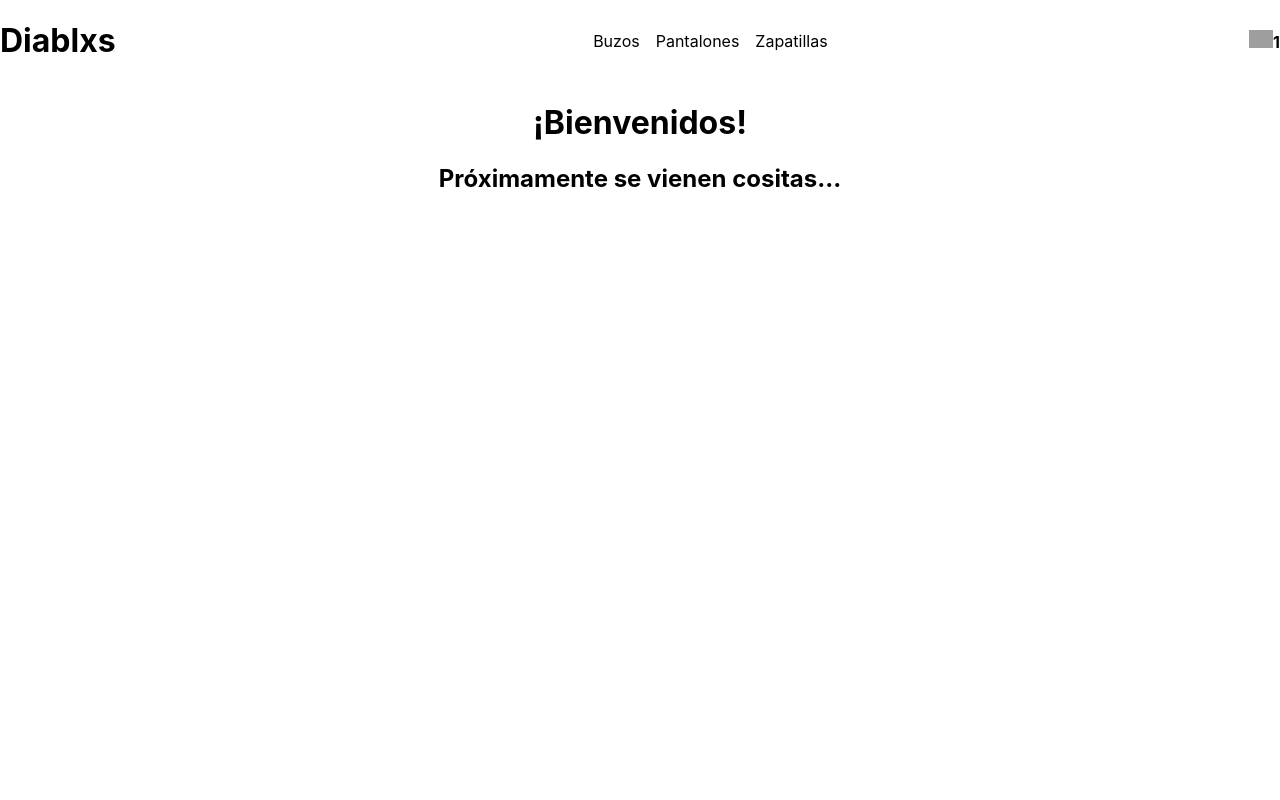
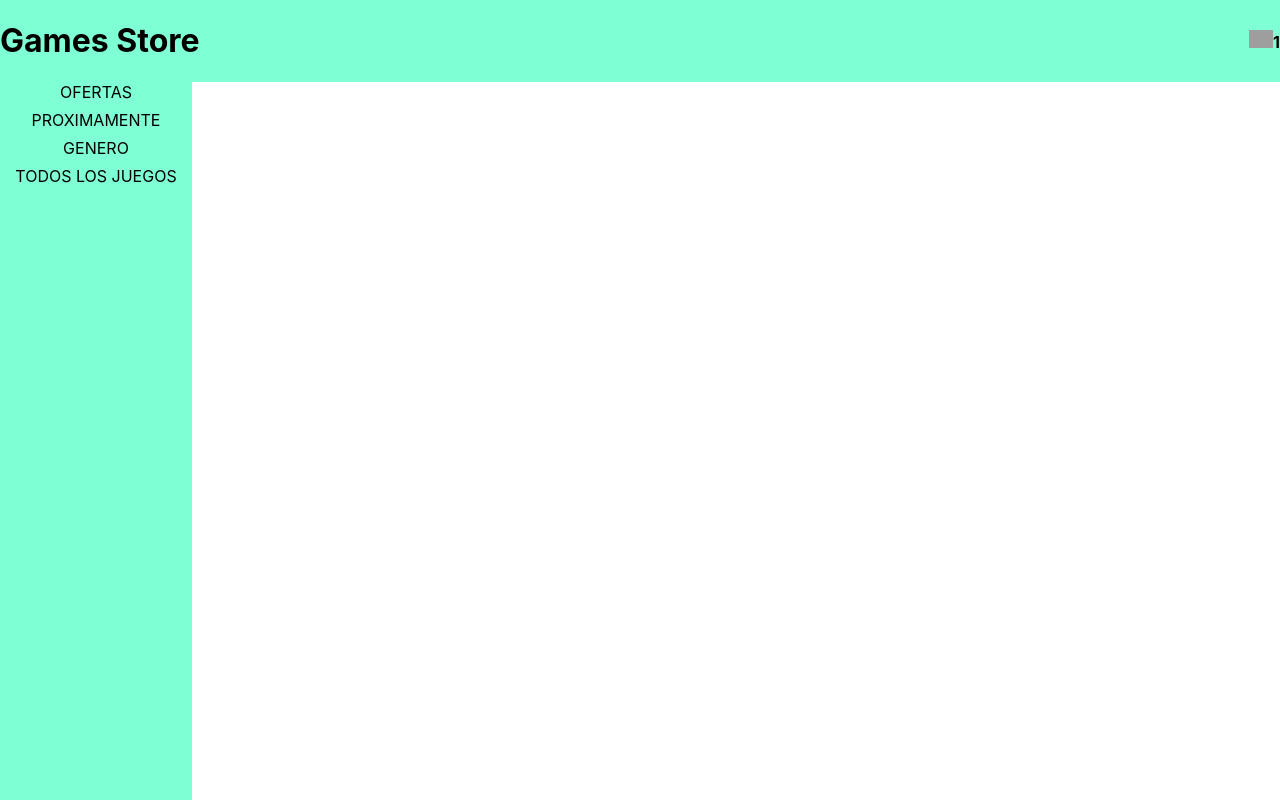
Before and after one commit to fede-ronda/diablxs2, a React (Create React App) app: page / in a window 1280 px wide. Shown: the top 800 px of the page. Built offline with nearby package versions, Linux system fonts and the light colour scheme; grey boxes are pictures that could not be loaded.

Commit message:
reestructuracion del sitio

```diff
--- a/public/index.html
+++ b/public/index.html
@@ -24,7 +24,7 @@
       work correctly both with client-side routing and a non-root public URL.
       Learn how to configure a non-root public URL by running `npm run build`.
     -->
-    <title>Federico Rondanini</title>
+    <title>Games Store</title>
   </head>
   <body>
     <noscript>You need to enable JavaScript to run this app.</noscript>
--- a/src/components/NavBar/NavBar.css
+++ b/src/components/NavBar/NavBar.css
@@ -1,13 +1,28 @@
-header {
+
+
+.titulo-logo{
     display: flex;
     align-items: center;
-    justify-content: space-between;
+    justify-content:space-between;
+    background-color: aquamarine;
+}
+
+ul{
+    display: flex;
+    flex-direction: column;
+    align-items: center;
+    gap: 0.5rem;
+    height: 100vh;
+    width: 15vw;
+    background-color: aquamarine;
+    margin: 0;
+    padding: 0;
+
 
 }
 
 li{
     display: inline-flex;
-    margin-left: 1rem;
     cursor: pointer;
 
 
--- a/src/components/NavBar/NavBar.jsx
+++ b/src/components/NavBar/NavBar.jsx
@@ -1,23 +1,25 @@
-import React from 'react'
-import './NavBar.css'
-import CartWidget from '../CartWidget/CartWidget'
+import React from "react";
+import "./NavBar.css";
+import CartWidget from "../CartWidget/CartWidget";
 
 const NavBar = () => {
   return (
     <header>
-            <h1>Diablxs</h1>
+      <div className="titulo-logo">
+        <h1>Games Store</h1>
+        <CartWidget />
+      </div>
 
       <nav>
         <ul>
-                    <li>Buzos</li>
-                    <li>Pantalones</li>
-                    <li>Zapatillas</li>
+          <li>OFERTAS</li>
+          <li>PROXIMAMENTE</li>
+          <li>GENERO</li>
+          <li>TODOS LOS JUEGOS</li>
         </ul>
       </nav>
+    </header>
+  );
+};
 
-        <CartWidget/>
-        </header>
-    )
-}
-
-export default NavBar
+export default NavBar;
```
Lines whose indentation alone changed are shown as unchanged.
